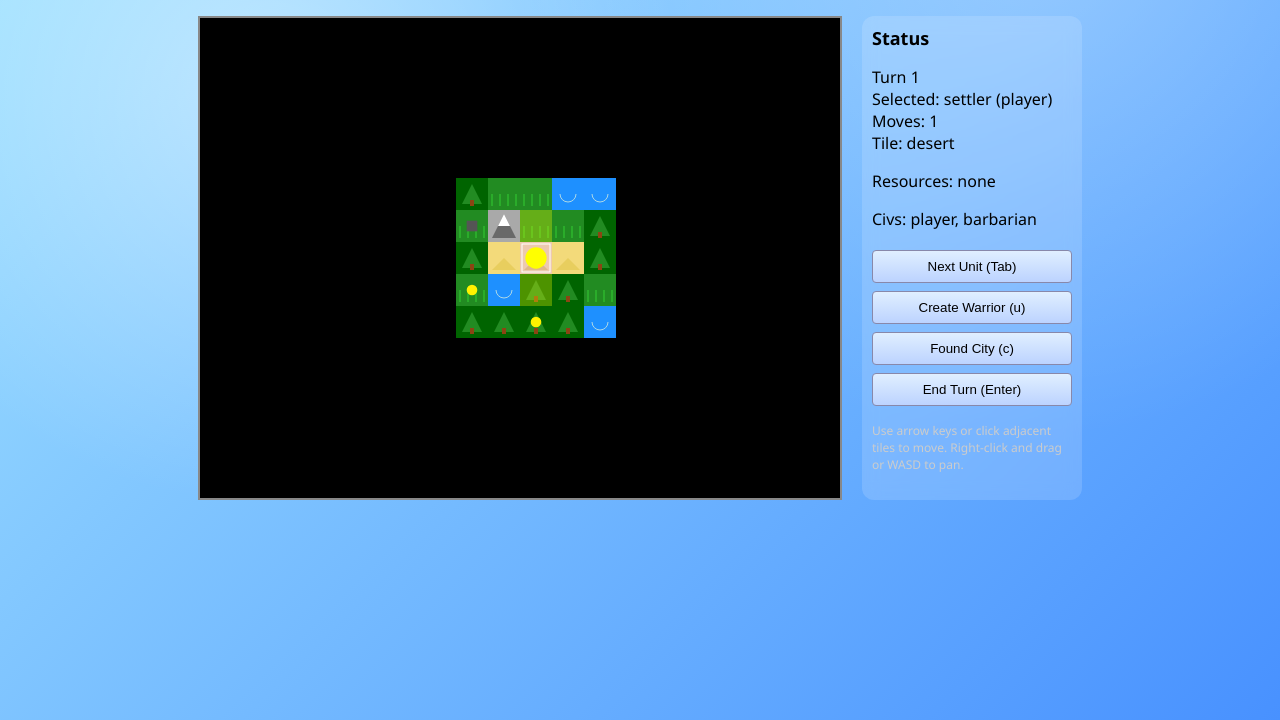
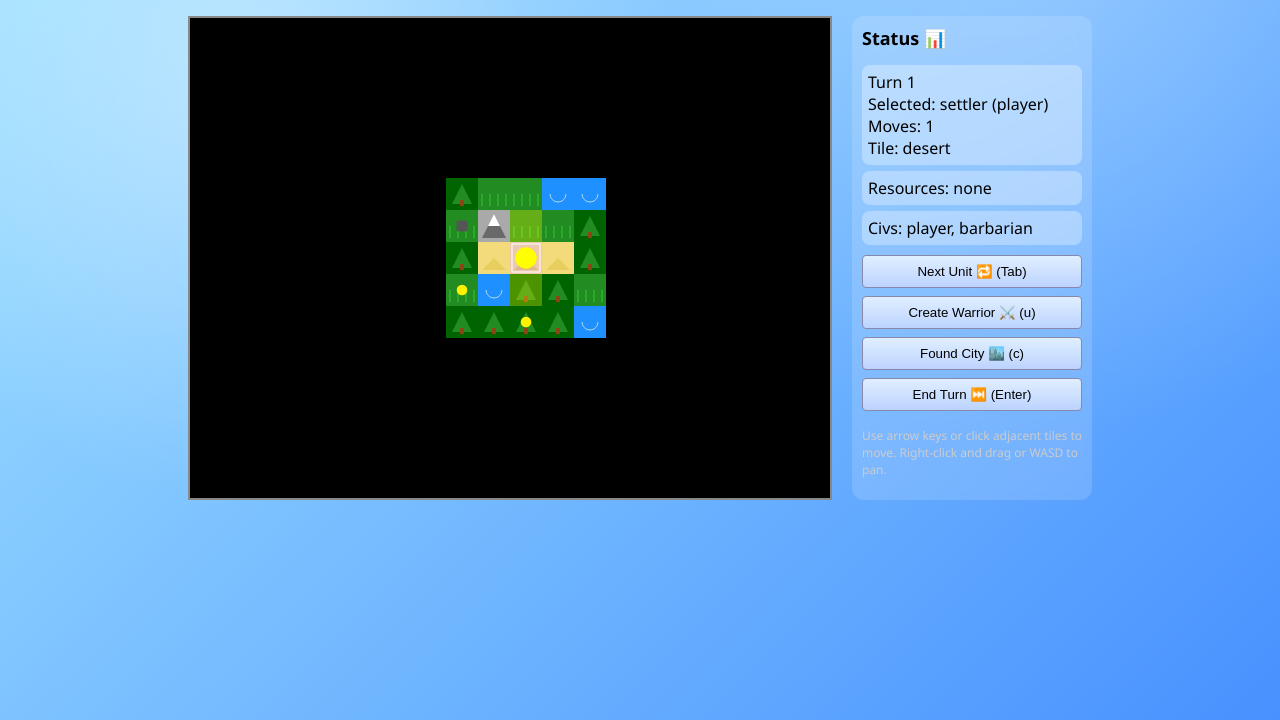
Before and after one commit to shatley123/web4x, a website with bundled scripts: page index.html in a window 1280 px wide. Shown: the part 80-800 px from the top of the page. Built offline with nearby package versions, Linux system fonts and the light colour scheme.

Commit message:
Fix canvas stretching and enhance UI

```diff
--- a/index.html
+++ b/index.html
@@ -21,10 +21,13 @@
     #game-container {
       display: flex;
       margin-top: 10px;
+      align-items: flex-start;
     }
     canvas {
       border: 2px solid #888;
       background: #000;
+      flex: none;
+      image-rendering: pixelated;
     }
     #sidebar {
       margin-left: 20px;
@@ -32,12 +35,18 @@
       backdrop-filter: blur(8px);
       padding: 10px;
       border-radius: 12px;
-      width: 200px;
+      width: 220px;
       color: #000;
     }
     #sidebar h2 {
       margin-top: 0;
       font-size: 18px;
+    }
+    #sidebar p:not(.hint) {
+      background: rgba(255, 255, 255, 0.3);
+      padding: 6px;
+      border-radius: 8px;
+      margin: 6px 0;
     }
     #sidebar button {
       width: 100%;
@@ -59,11 +68,11 @@
   </style>
 </head>
 <body>
-  <h1>Web4X - Minimal 4X Prototype</h1>
+  <h1>Web4X - Minimal 4X Prototype 🚀</h1>
   <div id="game-container">
     <canvas id="game"></canvas>
     <div id="sidebar">
-      <h2>Status</h2>
+      <h2>Status 📊</h2>
       <p id="info"></p>
       <p id="resources"></p>
       <p id="civs"></p>
@@ -72,13 +81,13 @@
           <option value="warrior">Warrior</option>
           <option value="settler">Settler</option>
         </select>
-        <button id="set-build">Set Production</button>
+        <button id="set-build">Set Production ⚒️</button>
       </div>
       <div id="controls">
-        <button id="next-unit">Next Unit (Tab)</button>
-        <button id="create-warrior">Create Warrior (u)</button>
-        <button id="found-city">Found City (c)</button>
-        <button id="end-turn">End Turn (Enter)</button>
+        <button id="next-unit">Next Unit 🔁 (Tab)</button>
+        <button id="create-warrior">Create Warrior ⚔️ (u)</button>
+        <button id="found-city">Found City 🏙️ (c)</button>
+        <button id="end-turn">End Turn ⏭️ (Enter)</button>
       </div>
       <p class="hint">Use arrow keys or click adjacent tiles to move. Right-click and drag or WASD to pan.</p>
     </div>
```
